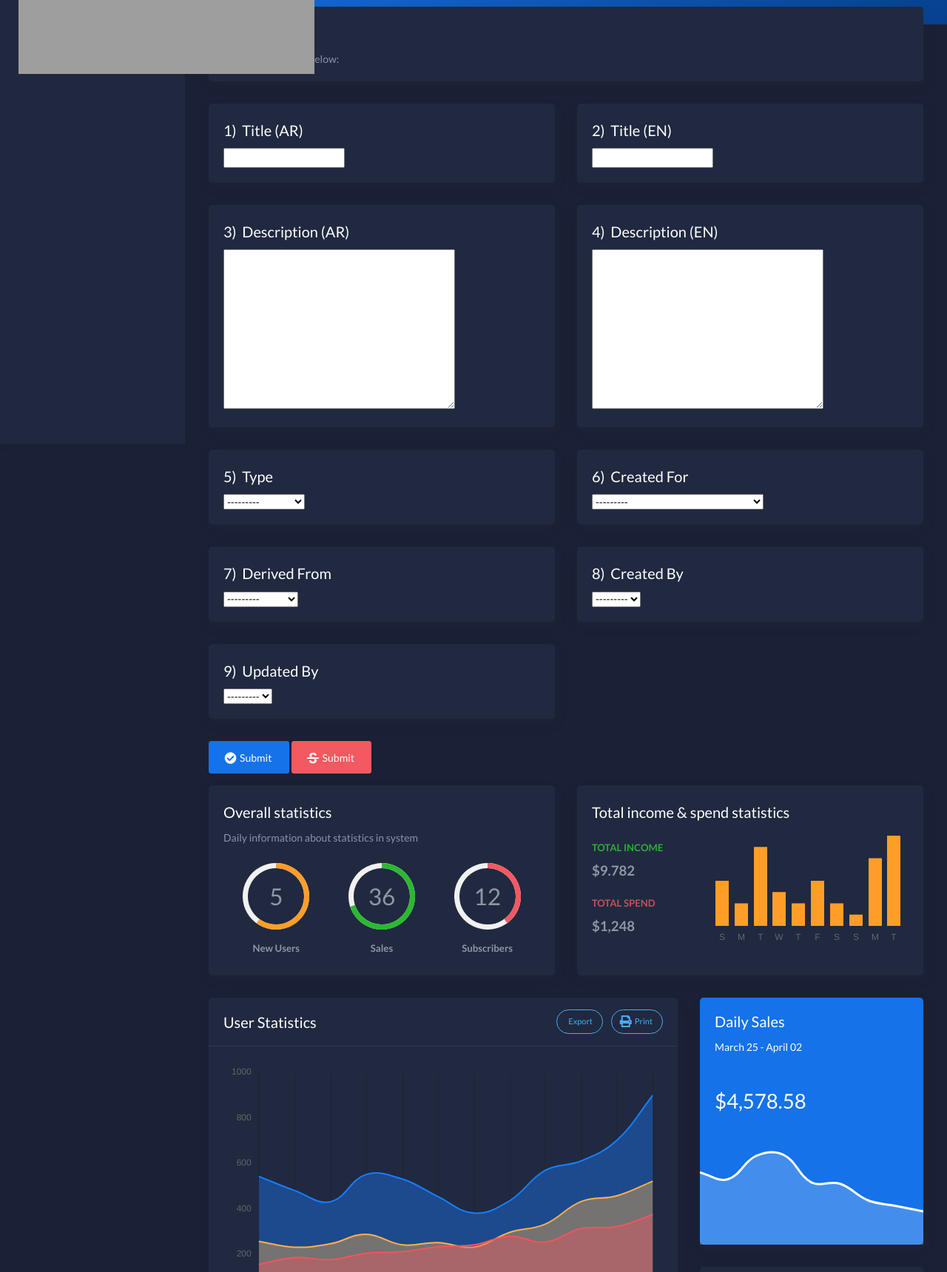
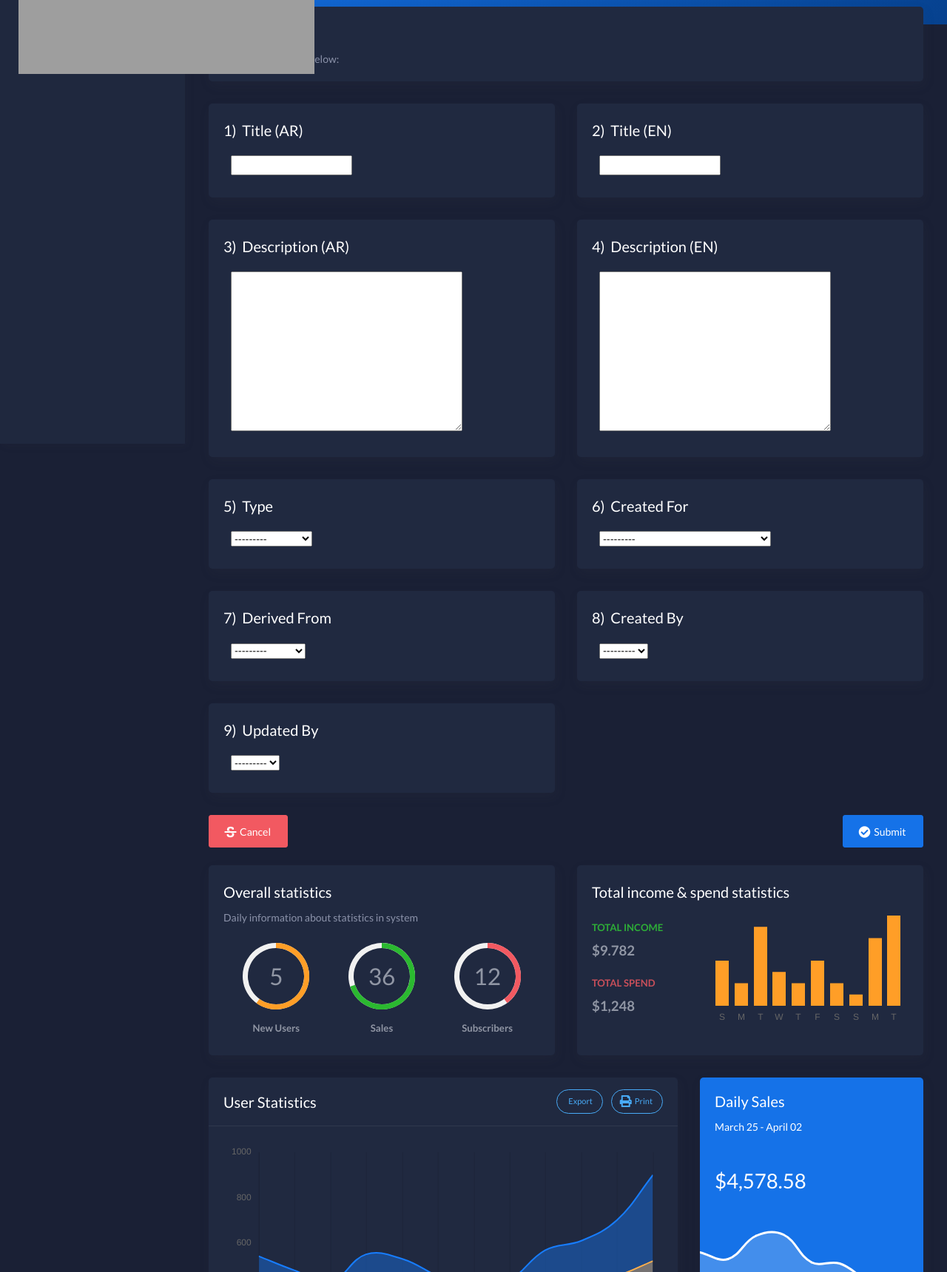
Before and after one commit to jsilver83/qualitycontrol, a Django app: template shared/templates/shared/home.html in a window 1280 px wide. Shown: the part 200-1920 px from the top of the page at 74% size. Run offline with Django 4.2, Linux system fonts and the light colour scheme; the template is opened without the code that fills it: values that come from a table or form of the project are taken from there, others are empty; tables that the repository leaves empty hold one stand-in row (values such as "Sample post"); some libraries are stand-ins or nearby versions; grey boxes are pictures that could not be loaded.

Commit message:
add error messages to fields in the audit filling form and improve the look and feel of the page

```diff
--- a/shared/templates/shared/home.html
+++ b/shared/templates/shared/home.html
@@ -37,7 +37,7 @@
                     </div>
                 </div>
             </div>
-            <div class="row">
+            <div class="row mb-4">
                 <div class="col-md-12">
                     <form method="post" class="form-horizontal">
                         {% csrf_token %}
@@ -48,7 +48,15 @@
                                         <div class="card-body">
                                             <div class="card-title">{{ forloop.counter }})&nbsp;&nbsp;{{ field.label }}</div>
                                             <div class="card-category">{{ field.help_text }}</div>
+                                            <div data-notify="container" class="{% if field.errors %}has-error {% endif %}form-group">
                                                 {{ field }}
+                                                {% if field.errors %}
+                                                    <br>
+                                                    <div class="alert alert-danger" role="alert">
+                                                        <span data-notify="title">{% trans 'Errors' %}:</span>
+                                                        <span data-notify="message" class="text-danger">{{ field.errors }}</span>
+                                                    </div>{% endif %}
+                                            </div>
                                         </div>
                                     </div>
                                 </div>
@@ -57,17 +65,17 @@
                         </div>
                         <div class="row">
                             <div class="col-12">
-                                <button class="btn btn-primary">
+                                <button class="btn btn-primary float-right ml-3">
 									<span class="btn-label">
 										<i class="fa fa-check-circle"></i>
 									</span>
 									{% trans 'Submit' %}
 								</button>
-                                <button class="btn btn-danger">
+                                <button class="btn btn-danger float-left mr-3">
 									<span class="btn-label">
 										<i class="fa fa-strikethrough"></i>
 									</span>
-									{% trans 'Submit' %}
+									{% trans 'Cancel' %}
 								</button>
                             </div>
                         </div>
--- a/shared/views.py
+++ b/shared/views.py
@@ -17,7 +17,6 @@ class HomeView(LoginRequiredMixin, FormView):
 
     def form_valid(self, form):
         for field in form.fields:
-            print(form.cleaned_data.get(field), form.fields[field].widget.attrs.get('question'), )
             the_question = form.fields[field].widget.attrs.get('question')
             the_answer = get_object_or_404(Answer, pk=form.cleaned_data.get(field))
             the_question.change_the_answer(the_answer, self.request.user)
```
